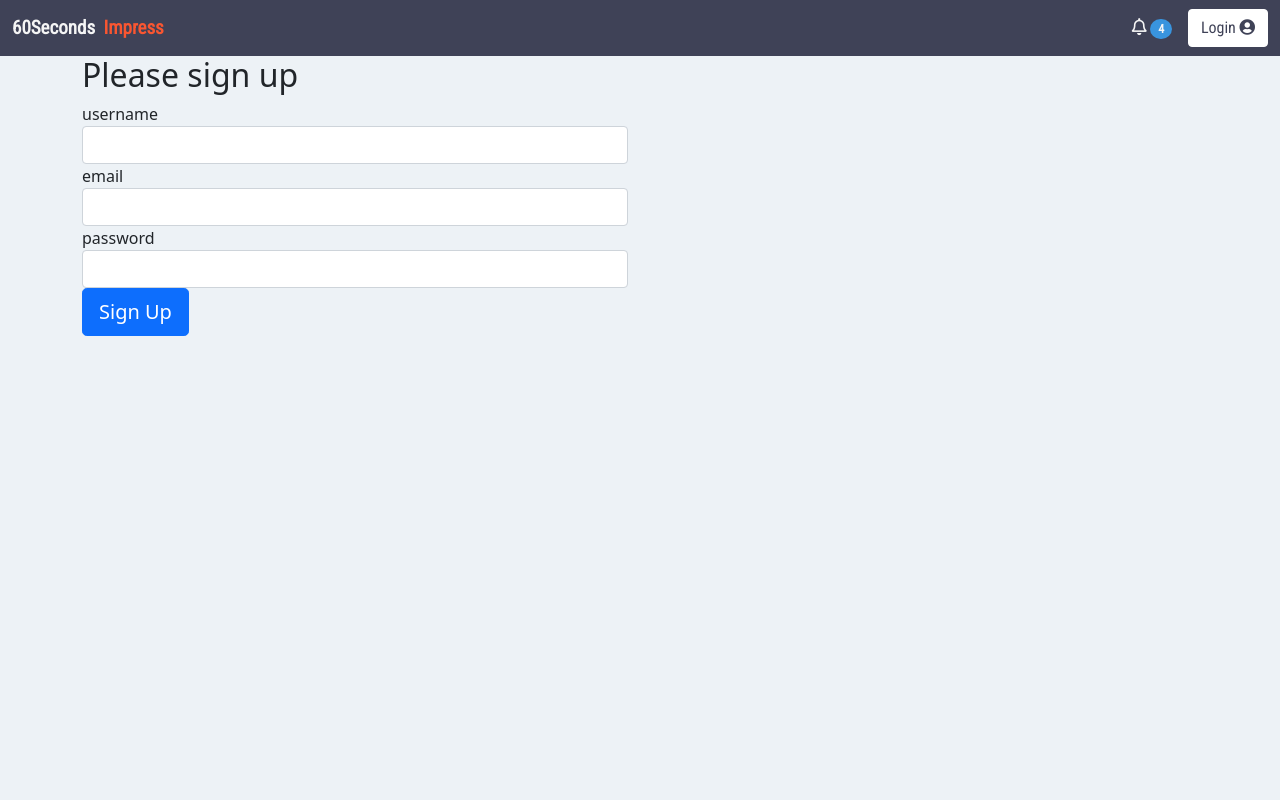
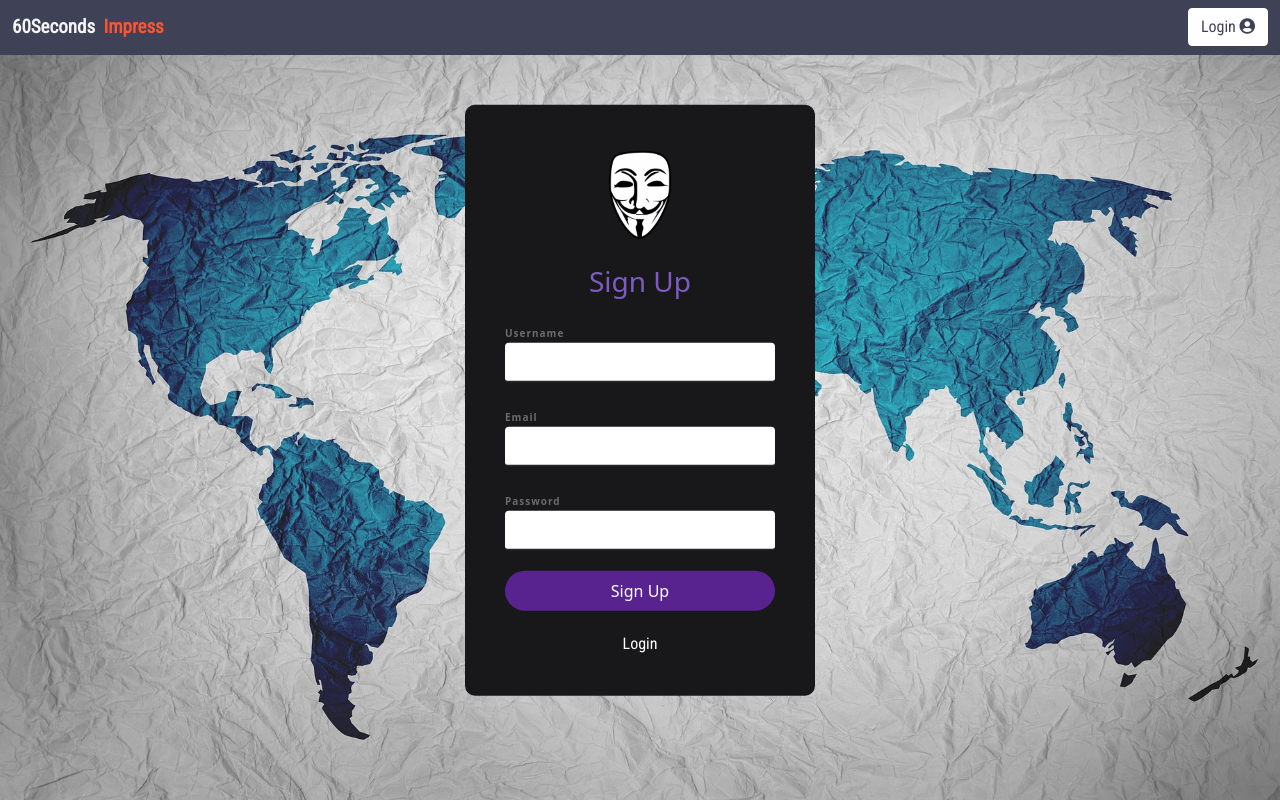
Before and after one commit to enockabere/Insight-Groove, a Flask app: page /signup in a window 1280 px wide. Run offline with Flask 2, Linux system fonts and the light colour scheme; some libraries are stand-ins or nearby versions.

Commit message:
style signup form

```diff
--- /dev/null
+++ b/app/static/css/forms.css
@@ -0,0 +1,110 @@
+/* login */
+body {
+    margin: 0;
+    padding: 0;
+    background: url(../img/bg/2.jpg) no-repeat;
+    height: 100vh;
+    background-size: cover;
+    background-repeat: no-repeat;
+    background-position: center;
+    overflow: hidden
+}
+
+.loginBox {
+    position: absolute;
+    top: 50%;
+    left: 50%;
+    transform: translate(-50%, -50%);
+    width: 350px;
+    min-height: 200px;
+    background: #18181a;
+    border-radius: 10px;
+    padding: 40px;
+    box-sizing: border-box;
+}
+
+.user {
+    margin: 0 auto;
+    display: block;
+    margin-bottom: 20px
+}
+
+h3 {
+    margin: 0;
+    padding: 0 0 20px;
+    color: #7e5bc2;
+    text-align: center;
+}
+
+.loginBox input {
+    width: 100%;
+    margin-bottom: 20px
+}
+
+.loginBox input[type="text"],
+.loginBox input[type="email"],
+.loginBox input[type="password"] {
+    border: none;
+    border-bottom: 2px solid #262626;
+    outline: none;
+    height: 40px;
+    color: #fff;
+    background: white;
+    font-size: 16px;
+    padding-left: 20px;
+    box-sizing: border-box
+}
+
+.loginBox input[type="text"]:hover,
+.loginBox input[type="password"]:hover {
+    color: #42F3FA;
+    border: 1px solid #42F3FA;
+    box-shadow: 0 0 5px rgba(0, 255, 0, .3), 0 0 10px rgba(0, 255, 0, .2), 0 0 15px rgba(0, 255, 0, .1), 0 2px 0 black
+}
+
+.loginBox input[type="text"]:focus,
+.loginBox input[type="password"]:focus {
+    border-bottom: 2px solid #42F3FA
+}
+
+.inputBox {
+    position: relative
+}
+
+.inputBox span {
+    position: absolute;
+    top: 10px;
+    color: #262626
+}
+
+.loginBox input[type="submit"] {
+    border: none;
+    outline: none;
+    height: 40px;
+    font-size: 16px;
+    background: #59238F;
+    color: #fff;
+    border-radius: 20px;
+    cursor: pointer
+}
+
+.text-center a {
+    color: white;
+    font-family: 'Roboto Condensed', sans-serif;
+    cursor: pointer;
+}
+.text-center a:hover {
+    color: #59238F;
+    cursor: pointer;
+}
+
+label {
+    margin-bottom: 0px;
+}
+
+.form-control-label {
+    font-size: 10px;
+    color: #6C6C6C;
+    font-weight: bold;
+    letter-spacing: 1px;
+}
--- a/app/static/css/style.css
+++ b/app/static/css/style.css
@@ -228,90 +228,3 @@ body{
    width: 100%;
    border-radius: 5px;
 }
-/* login */
-.loginBox {
-    position: absolute;
-    top: 50%;
-    left: 50%;
-    transform: translate(-50%, -50%);
-    width: 350px;
-    min-height: 200px;
-    background: #18181a;
-    border-radius: 10px;
-    padding: 40px;
-    box-sizing: border-box;
-}
-
-.user {
-    margin: 0 auto;
-    display: block;
-    margin-bottom: 20px
-}
-
-h3 {
-    margin: 0;
-    padding: 0 0 20px;
-    color: #7e5bc2;
-    text-align: center;
-}
-
-.loginBox input {
-    width: 100%;
-    margin-bottom: 20px
-}
-
-.loginBox input[type="text"],
-.loginBox input[type="password"] {
-    border: none;
-    border-bottom: 2px solid #262626;
-    outline: none;
-    height: 40px;
-    color: #fff;
-    background: transparent;
-    font-size: 16px;
-    padding-left: 20px;
-    box-sizing: border-box
-}
-
-.loginBox input[type="text"]:hover,
-.loginBox input[type="password"]:hover {
-    color: #42F3FA;
-    border: 1px solid #42F3FA;
-    box-shadow: 0 0 5px rgba(0, 255, 0, .3), 0 0 10px rgba(0, 255, 0, .2), 0 0 15px rgba(0, 255, 0, .1), 0 2px 0 black
-}
-
-.loginBox input[type="text"]:focus,
-.loginBox input[type="password"]:focus {
-    border-bottom: 2px solid #42F3FA
-}
-
-.inputBox {
-    position: relative
-}
-
-.inputBox span {
-    position: absolute;
-    top: 10px;
-    color: #262626
-}
-
-.loginBox input[type="submit"] {
-    border: none;
-    outline: none;
-    height: 40px;
-    font-size: 16px;
-    background: #59238F;
-    color: #fff;
-    border-radius: 20px;
-    cursor: pointer
-}
-
-.text-center a {
-    color: white;
-    font-family: 'Roboto Condensed', sans-serif;
-    cursor: pointer;
-}
-.text-center a:hover {
-    color: #59238F;
-    cursor: pointer;
-}
--- a/app/templates/navbar.html
+++ b/app/templates/navbar.html
@@ -23,16 +23,6 @@
       </button>
       <div class="collapse navbar-collapse justify-content-end" id="navbarTogglerDemo03">
         <ul class="navbar-nav">
-          <li class="nav-item dropdown">
-            <a class="nav-link " href="#" id="navbarDropdownMenuLink" role="button" data-bs-toggle="dropdown" aria-expanded="false">
-              <i class="far fa-bell" style="font-size:17px;color: whitesmoke;"></i> <span class="badge" style="border-radius:50%;background-color: #3994de;color: whitesmoke;">4</span>
-            </a>
-            <ul class="dropdown-menu" aria-labelledby="navbarDropdownMenuLink">
-              <li><a class="dropdown-item" href="#">Action</a></li>
-              <li><a class="dropdown-item" href="#">Another action</a></li>
-              <li><a class="dropdown-item" href="#">Something else here</a></li>
-            </ul>
-          </li>
         </ul>
           <a id="gits" class="btn btn-primary" href="/login" role="button">Login <i class="fa fa-user-circle" aria-hidden="true"></i></a>
       </div>
--- a/app/templates/signup.html
+++ b/app/templates/signup.html
@@ -1,23 +1,33 @@
 {% extends 'base/base.html' %}
-{% import "bootstrap/wtf.html" as wtf %}
+{% block signup %}
 
-{% block signup %}
-<section>
-<div class="container">
-    <div class="row">
-        <div class="col-md-6">
-            <form action="/signup" method="POST">
-                <h2 class="form-signin-heading">
-                    Please sign up
-                </h2>
+<!DOCTYPE html>
+<html lang="en">
+<head>
+    <link rel="stylesheet" href="{{ url_for('static', filename='css/forms.css') }}">
+
+</head>
+<body>
+    <section>
+        <div class="loginBox"> <img class="user" src="{{ url_for('static', filename='img/7.png') }}" alt="bash" height="100px" width="100px">
+            <h3>Sign Up</span></h3>
+            <form action="/signup"method="post">
                 {{ form.hidden_tag() }}
-                {{ wtf.form_field(form.username) }}
-                {{ wtf.form_field(form.email) }}
-                {{ wtf.form_field(form.password) }}
-                <button class="btn btn-lg btn-primary btn-block">Sign Up</button>
+                <div class="inputBox">
+                    <label class="form-control-label">Username</label>
+                    {{form.username(class="form-control")}}
+                    <label class="form-control-label">Email</label>
+                    {{form.email(class="form-control") }}
+                    <label class="form-control-label">Password</label>
+                    {{form.password(class="form-control")}}
+                </div>
+                <input type="submit" name="" value="Sign Up">
             </form>
+            <div class="text-center">
+                <a href="/login">Login</a>
+            </div>
         </div>
-    </div>
-</div>
-</section>
+    </section>
+</body>
+</html>
 {% endblock %}
```
Also changed, not shown: app/templates/login.html (+6 -4 lines), app/static/img/bg/1.jpg (added), app/static/img/bg/2.jpg (added).
